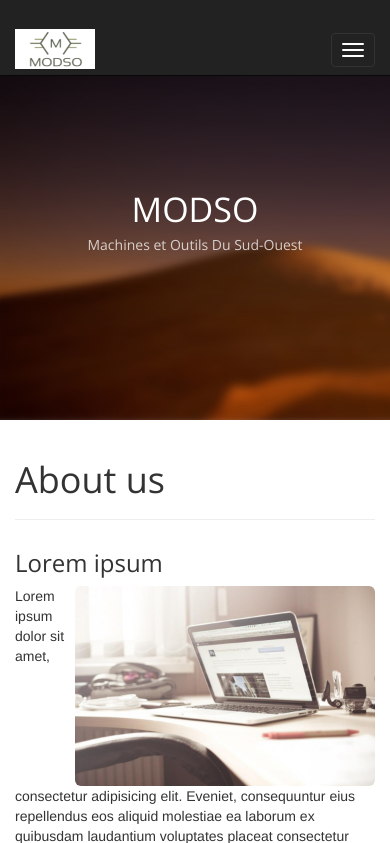
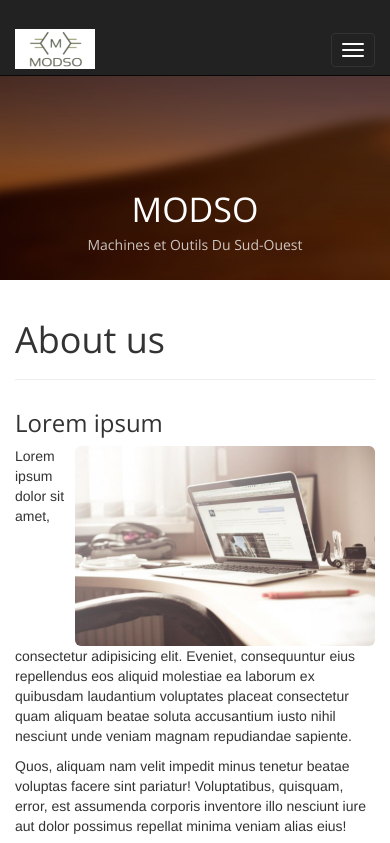
Before and after one commit to Gabouch/modso2, a Django app: template gestionMachines/templates/gestionMachines/about.html in a window 390 px wide. Shown: the top 843 px of the page. Run offline with Django 3.2, Linux system fonts and the light colour scheme; the template is opened without the code that fills it, so the values that code supplies are empty; some libraries are stand-ins or nearby versions.

Commit message:
Modification du petit header pour Contact et About.

```diff
--- a/gestionMachines/static/gestionMachines/css/main.css
+++ b/gestionMachines/static/gestionMachines/css/main.css
@@ -14,6 +14,24 @@
 @media (max-width: 767px) {
 	#head { min-height:420px; padding-top:160px; }
 	#head .lead { font-size: 34px; }
+}
+
+/* SMall header */
+#smallHead { background:#181015 url( ../images/bg_header_small.jpg) no-repeat; background-size: cover; text-align: center; padding-top:60px; color:white; font-family:"Open sans", Helvetica, Arial; font-weight:300; }
+#smallHead.secondary { height:100px; min-height: 100px; padding-top:0px; }
+	#smallHead .lead { font-family:"Open sans", Helvetica, Arial; font-size:44px; margin-bottom:6px; color:white; line-height:1.15em; }
+	#smallHead .tagline { color:rgba(255,255,255,0.75); margin-bottom:25px; }
+		#smallHead .tagline a { color:#fff; }
+	#smallHead .btn { margin-bottom:10px;}
+	#smallHead .btn-default { text-shadow: none; background:transparent; color:rgba(255,255,255,.5); -webkit-box-shadow:inset 0px 0px 0px 3px rgba(255,255,255,.5); -moz-box-shadow:inset 0px 0px 0px 3px rgba(255,255,255,.5); box-shadow:inset 0px 0px 0px 3px rgba(255,255,255,.5); background: transparent; }
+		#smallHead .btn-default:hover,
+		#smallHead .btn-default:focus { color:rgba(255,255,255,.8); -webkit-box-shadow:inset 0px 0px 0px 3px rgba(255,255,255,.8); -moz-box-shadow:inset 0px 0px 0px 3px rgba(255,255,255,.8); box-shadow:inset 0px 0px 0px 3px rgba(255,255,255,.8); background: transparent; }
+		#smallHead .btn-default:active,
+		#smallHead .btn-default.active { color:#fff; -webkit-box-shadow:inset 0px 0px 0px 3px #fff; -moz-box-shadow:inset 0px 0px 0px 3px #fff; box-shadow:inset 0px 0px 0px 3px #fff; background: transparent; }
+
+@media (max-width: 767px) {
+	#smallHead { padding-top:160px; }
+	#smallHead .lead { font-size: 34px; }
 }
 
 
--- a/gestionMachines/templates/gestionMachines/header_small.html
+++ b/gestionMachines/templates/gestionMachines/header_small.html
@@ -1,6 +1,6 @@
 <!-- Header -->
-<header id="head">
-    <div class="container">
+<header id="smallHead">
+    <div class="container" >
         <div class="row">
             <h1 class="lead">MODSO</h1>
             <p class="tagline">Machines et Outils Du Sud-Ouest</p>
```
